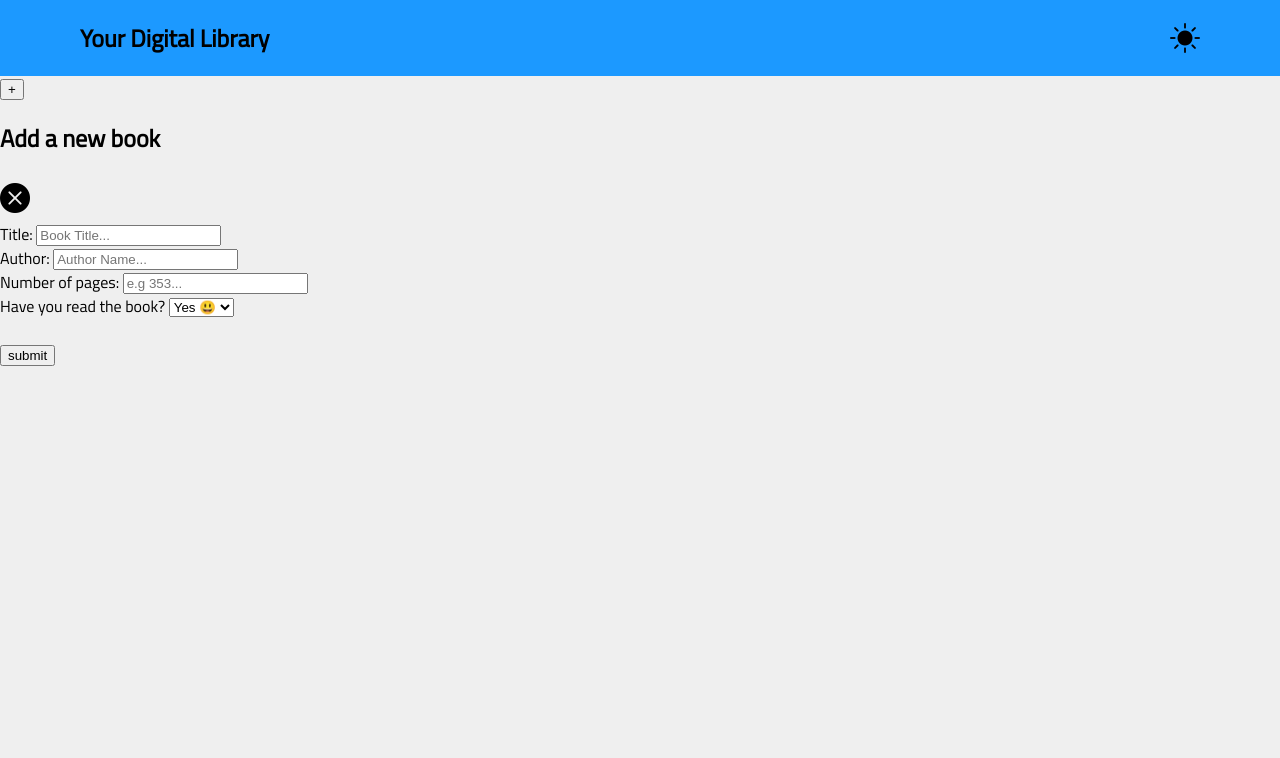
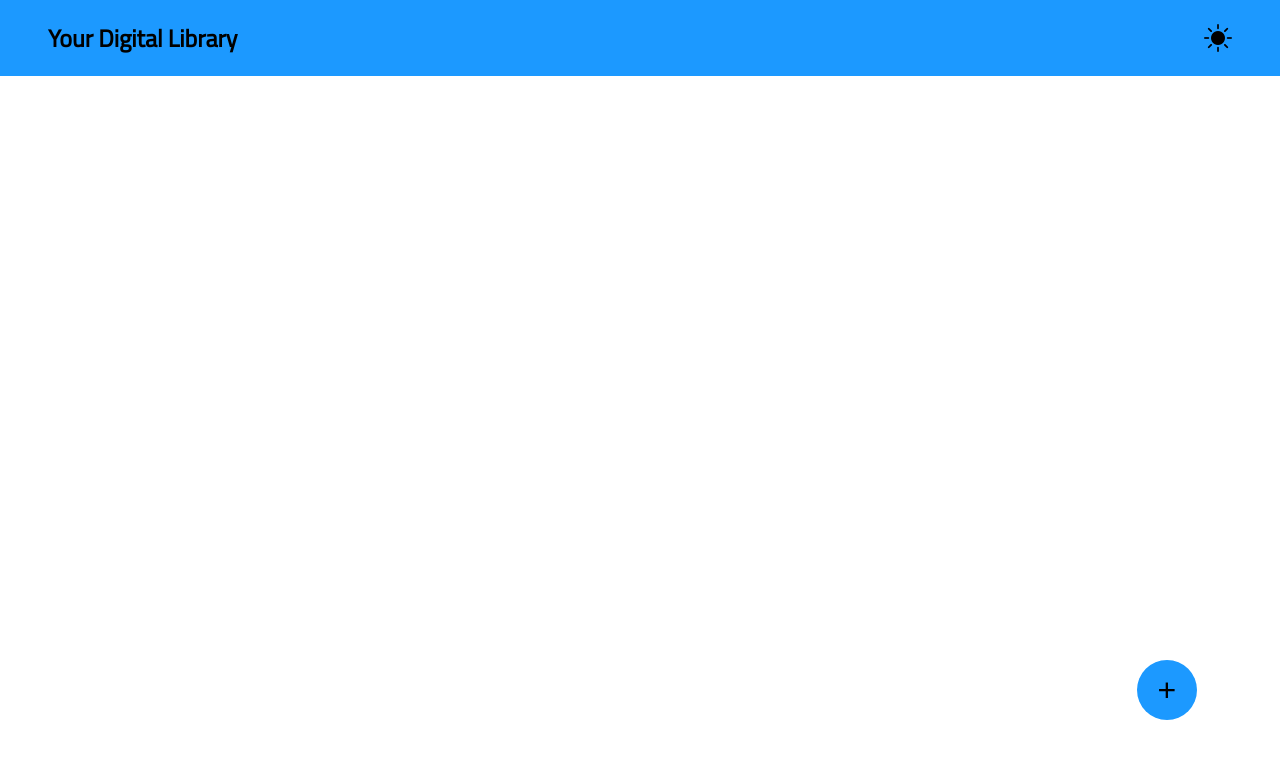
Before and after one commit to curveservices/Library, a plain HTML site: page index.html in a window 1280 px wide. Drawn offline with nearby package versions, Linux system fonts and the light colour scheme.

Commit message:
Model styled

```diff
--- a/styles.css
+++ b/styles.css
@@ -1,8 +1,9 @@
-@import url('https://fonts.googleapis.com/css2?family=Rock+Salt&family=Titillium+Web&display=swap');
+ @import url('https://fonts.googleapis.com/css2?family=Rock+Salt&family=Titillium+Web&display=swap');
 
 :root {
-    --light-bg:  #efefef;
-    --header-blue: #1c99ff;
+    --light-bg:  #ffffff;
+    --header-dodger-blue: #1c99ff;
+    --modal-blue: #0083ee;
     --dark1-bg: #344a67;
     --dark2-bg: #44535e;
     --orange-color: #E36600;
@@ -28,21 +29,112 @@ body {
 
 i {
     cursor: pointer;
-    font-size: 30px;
+    font-size: 28px;
+    display: flex;
+    justify-content:last baseline;
+    align-items: center;
 }
 
 header {
     display: flex;
     justify-content: space-between;
     align-items: center;
-    background: var(--header-blue);
-    padding: 0em 5em;
+    width: 100%;
+    background: var(--header-dodger-blue);
+    padding: 0em 3em;
 
 }
 
-/* .books-container {
-    height: 80vh;
-} */
+.book-shelf {
+    display: flex;
+    flex: 1;
+    flex-flow: row wrap;
+    max-width: 1000;
+    position: absolute;
+    bottom: 5%;
+    left: 20%;
+    margin: 2rem;
+}
+
+#new-book {
+    border: none;
+    outline: none;
+    font-size: 2rem;
+    width: 60px;
+    height: 60px;
+    border-radius: 50%;
+    cursor: pointer;
+    background-color: var(--header-dodger-blue);
+    transition: 1.5s ease;
+    position: fixed;
+    bottom: 10%;
+    right: 6.5%;
+}
+
+#new-book:hover {
+    background: var(--modal-blue);
+}
+
+.popup {
+    display: flex;
+    justify-content: center;
+}
+
+.card {
+    transform: scale(0);
+    transition: 0.2s ease-in-out;
+    padding: 20px;
+    margin: -2em;
+    padding-bottom: 5rem;
+    width: 21.5rem;
+    border-radius: 10px;
+    border: 1px solid black;
+    box-shadow: 40px 15px 15px 12px rgba(0, 0, 0, 0.5);
+    background: var(--light-bg);
+    font-size: 1rem;
+    font-weight: 900;
+}
+
+
+
+.head {
+    display: flex;
+    justify-content: space-between;
+    text-transform: uppercase;
+}
+
+input[type="text"],
+input[type="number"],
+select {
+    display: grid;
+    width: 100%;
+    height: 2.5rem;
+    background: rgb(229, 229, 229);
+    border: none;
+    outline: none;
+    font-size: 1rem;
+    padding-left: 1rem;
+    border-radius: 0.5rem;
+
+}
+
+input[type="submit"] {
+    width: 100%;
+    height: 2.5rem;
+    background: var(--modal-blue);
+    border: none;
+    outline: none;
+    border-radius: 10px;
+    text-transform: uppercase;
+    font-size: 1rem;
+}
+
+span {
+    font-size: 0.8rem;
+    font-weight:bolder;
+    padding: 20px 0px;
+    color: red;
+}
 
 .over-hang {
     position: absolute;
@@ -50,26 +142,19 @@ header {
     top: 0;
     right: 0;
     bottom: 0;
+    background: rgba(0, 0, 0, 0.3);
+    pointer-events: none;
+    opacity: 0;
+    transition: 0.5s ease;
 }
 
-.book-shelf {
-    display: flex;
-    flex: 1;
-    flex-flow: row wrap;
-    position: absolute;
-    top: 15%;
-    left: 20%;
-    margin: 2rem;
-}
-
-footer {
+/* footer {
     display: flex;
     justify-content: center;
     align-content: center;
     gap: 12px;
     font-family: 'Rock Salt', sans-serif;
     text-align: center;
-    font-weight:bolder;
     margin: 10px 20px;
     height: 100%;
 }
@@ -84,4 +169,4 @@ footer {
     margin-top: -5px;
     padding: 10px 0px;
     align-items: center;
-}
+} */
```
